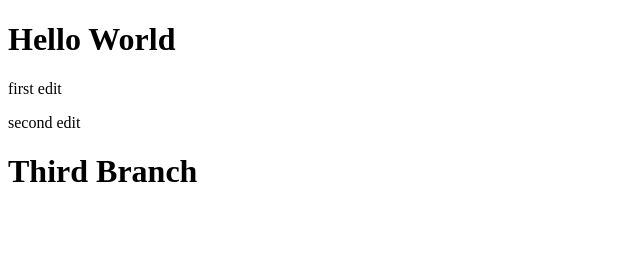
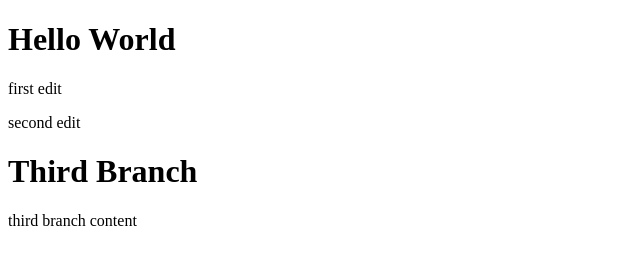
Before and after one commit to JesseBBuhler/testing, a plain HTML site: page index.html in a window 1280 px wide. Shown: the whole page, without its empty margins (0-640 px from the left). Drawn offline with Linux system fonts and the light colour scheme.

Commit message:
add content to third branch

```diff
--- a/index.html
+++ b/index.html
@@ -11,5 +11,6 @@
     <p>first edit</p>
     <p>second edit</p>
     <h1>Third Branch</h1>
+    <p>third branch content</p>
 </body>
 </html>
```
